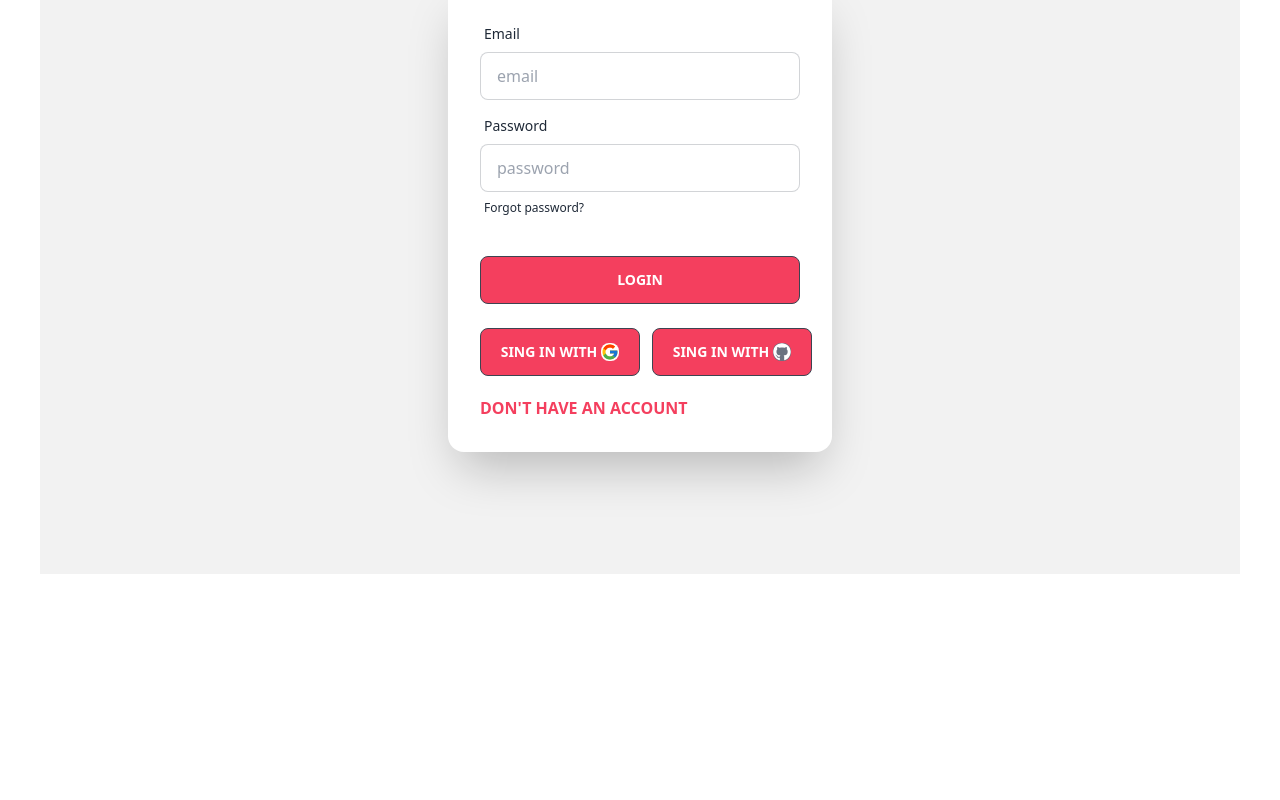
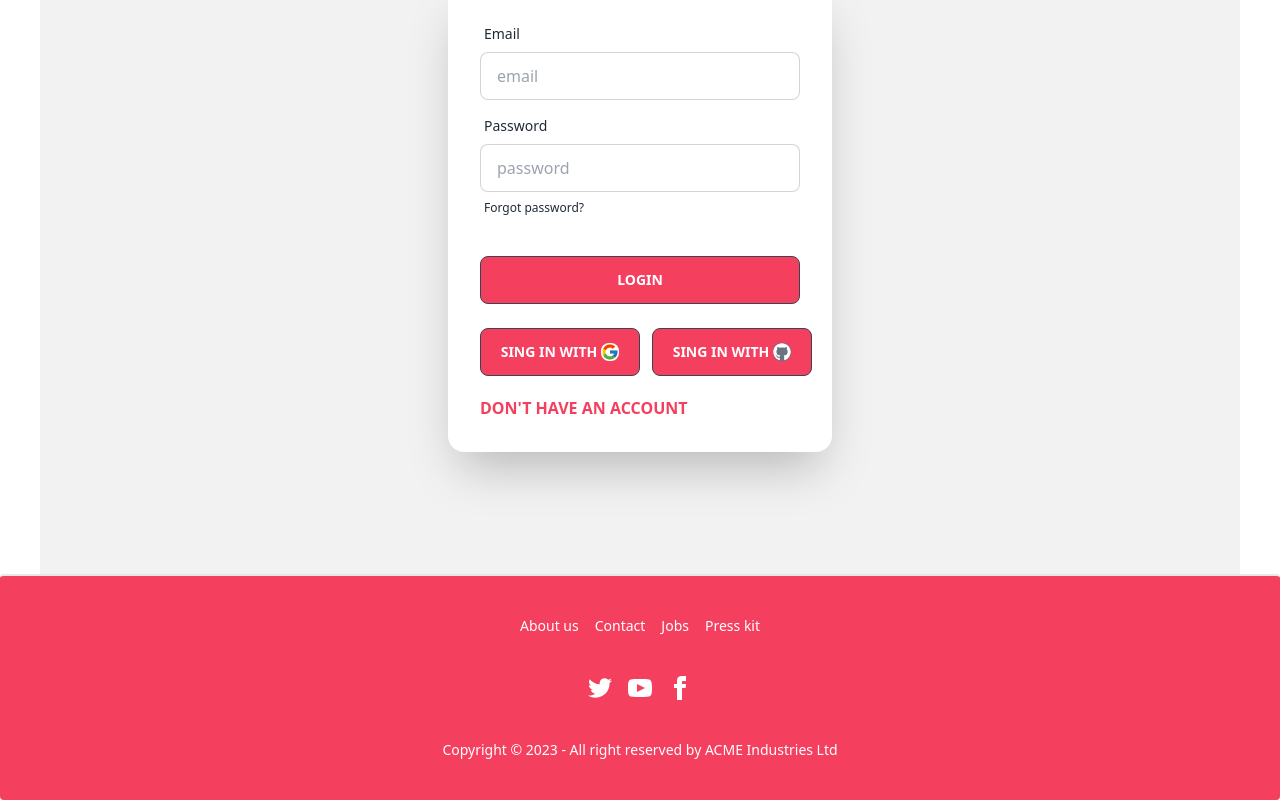
Before and after one commit to nazmulayyan/slice-of-spice-clinet, a React (Vite) app: page /login in a window 1280 px wide. Shown: the part 294-1094 px from the top of the page. Before the commit the page ends 868 px from the top, so only its background shows below. Built offline with nearby package versions, Linux system fonts and the light colour scheme.

Commit message:
footer added

```diff
--- /dev/null
+++ b/src/component/Footer/Footer.jsx
@@ -0,0 +1,28 @@
+import React from 'react';
+
+const Footer = () => {
+    return (
+        <div>
+            <footer className="footer footer-center border-t-2 p-10 bg-rose-500 text-base-content rounded">
+                <div className="grid grid-flow-col gap-4">
+                    <a className="link link-hover text-white">About us</a>
+                    <a className="link link-hover text-white">Contact</a>
+                    <a className="link link-hover text-white">Jobs</a>
+                    <a className="link link-hover text-white">Press kit</a>
+                </div>
+                <div>
+                    <div className="grid grid-flow-col gap-4">
+                        <a><svg xmlns="http://www.w3.org/2000/svg" width="24" height="24" viewBox="0 0 24 24" className="fill-current text-white"><path d="M24 4.557c-.883.392-1.832.656-2.828.775 1.017-.609 1.798-1.574 2.165-2.724-.951.564-2.005.974-3.127 1.195-.897-.957-2.178-1.555-3.594-1.555-3.179 0-5.515 2.966-4.797 6.045-4.091-.205-7.719-2.165-10.148-5.144-1.29 2.213-.669 5.108 1.523 6.574-.806-.026-1.566-.247-2.229-.616-.054 2.281 1.581 4.415 3.949 4.89-.693.188-1.452.232-2.224.084.626 1.956 2.444 3.379 4.6 3.419-2.07 1.623-4.678 2.348-7.29 2.04 2.179 1.397 4.768 2.212 7.548 2.212 9.142 0 14.307-7.721 13.995-14.646.962-.695 1.797-1.562 2.457-2.549z"></path></svg></a>
+                        <a><svg xmlns="http://www.w3.org/2000/svg" width="24" height="24" viewBox="0 0 24 24" className="fill-current text-white"><path d="M19.615 3.184c-3.604-.246-11.631-.245-15.23 0-3.897.266-4.356 2.62-4.385 8.816.029 6.185.484 8.549 4.385 8.816 3.6.245 11.626.246 15.23 0 3.897-.266 4.356-2.62 4.385-8.816-.029-6.185-.484-8.549-4.385-8.816zm-10.615 12.816v-8l8 3.993-8 4.007z"></path></svg></a>
+                        <a><svg xmlns="http://www.w3.org/2000/svg" width="24" height="24" viewBox="0 0 24 24" className="fill-current text-white"><path d="M9 8h-3v4h3v12h5v-12h3.642l.358-4h-4v-1.667c0-.955.192-1.333 1.115-1.333h2.885v-5h-3.808c-3.596 0-5.192 1.583-5.192 4.615v3.385z"></path></svg></a>
+                    </div>
+                </div>
+                <div>
+                    <p className='text-white'>Copyright © 2023 - All right reserved by ACME Industries Ltd</p>
+                </div>
+            </footer>
+        </div>
+    );
+};
+
+export default Footer;
--- a/src/component/Header/Header.jsx
+++ b/src/component/Header/Header.jsx
@@ -6,7 +6,7 @@ const Header = () => {
         <div className='bg-rose-500'>
             <div className="navbar md:px-10 px-5">
                 <div className="navbar-start">
-                    <Link className="font-bold text-xl uppercase text-white" to='/'>Splice of Spice</Link>
+                    <Link className="font-bold text-xl uppercase text-white" to='/'>Slice of Spice</Link>
                     <div className="dropdown">
 
                         <label tabIndex={0} className="btn btn-ghost me-0 lg:hidden">
@@ -32,8 +32,6 @@ const Header = () => {
                     </ul>
                 </div>
             </div>
-
-
         </div>
     );
 };
--- a/src/component/Login/Login.jsx
+++ b/src/component/Login/Login.jsx
@@ -7,7 +7,7 @@ import { FcGoogle } from "react-icons/fc";
 const Login = () => {
     return (
         <div>
-            <div className="hero min-h-screen bg-base-200">
+            <div className="hero min-h-screen bg-base-200 py-20">
                 <div className="hero-content flex-col ">
                     <div className="text-center lg:text-left">
                         <h3 className="text-3xl font-bold uppercase">If you have an account </h3>
--- a/src/component/Main/Main.jsx
+++ b/src/component/Main/Main.jsx
@@ -1,6 +1,7 @@
 import React from 'react';
 import Header from '../Header/Header';
 import { Outlet } from 'react-router-dom';
+import Footer from '../Footer/Footer';
 
 const Main = () => {
     return (
@@ -9,6 +10,7 @@ const Main = () => {
             <div className='md:px-10 px-5'>
                 <Outlet></Outlet>
             </div>
+            <Footer></Footer>
         </div>
     );
 };
--- a/src/component/Register/Register.jsx
+++ b/src/component/Register/Register.jsx
@@ -4,7 +4,7 @@ import { Link } from 'react-router-dom';
 const Register = () => {
     return (
         <div>
-            <div className="hero min-h-screen bg-base-200">
+            <div className="hero min-h-screen bg-base-200 py-20">
                 <div className="hero-content flex-col ">
                     <div className="text-center lg:text-left">
                         <h3 className="text-3xl font-bold uppercase">If you don't have an account </h3>
```
